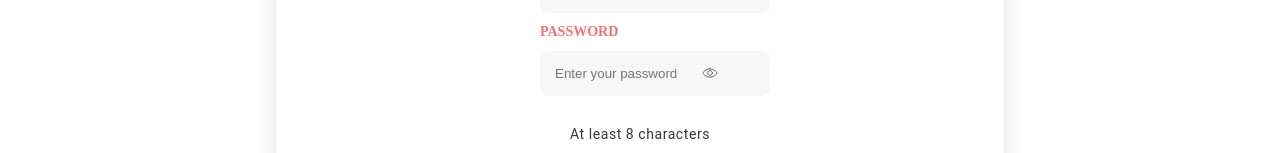
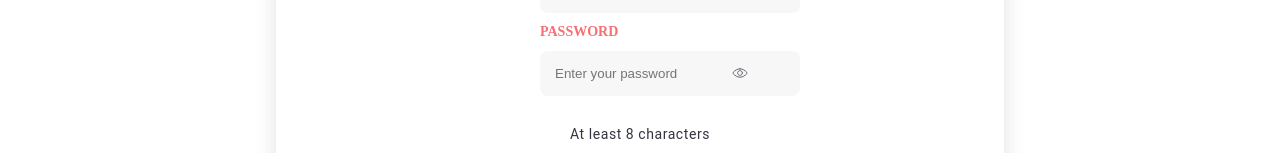
Before and after one commit to Rafal-Dabek/Cinema, a React (Create React App) app in the folder cinema/: page / in a window 1280 px wide. Shown: the part 420-573 px from the top of the page. Built offline with nearby package versions, Linux system fonts and the light colour scheme.

Commit message:
Unused components deleted

```diff
--- a/cinema/src/Components/Homepage.jsx
+++ b/cinema/src/Components/Homepage.jsx
@@ -2,8 +2,6 @@ import React, { Component } from 'react';
 import  { useState} from 'react';
 import {Link } from "react-router-dom";
 import "./style.css"
-import "./FormInput"
-import FormInput from './FormInput';
 import eye from './eye.svg';
 
 
--- a/cinema/src/Components/RegisterSecondStep.jsx
+++ b/cinema/src/Components/RegisterSecondStep.jsx
@@ -2,8 +2,6 @@ import React, { Component } from 'react';
 import  { useState} from 'react';
 import { useLocation,Link } from 'react-router-dom';
 import "./style.css"
-import "./FormInput"
-import FormInput from './FormInput';
 export const RegisterSecondStep=()=>{
     const [values,setValues]=useState({
         first_name:"",
--- a/cinema/src/Components/Succes.jsx
+++ b/cinema/src/Components/Succes.jsx
@@ -2,7 +2,6 @@ import React, { Component } from 'react';
 import  { useState} from 'react';
 import {Link ,useLocation} from "react-router-dom";
 import "./style.css"
-import "./FormInput"
 export const Succes=()=>{
 
     const location = useLocation();
--- a/cinema/src/Components/style.css
+++ b/cinema/src/Components/style.css
@@ -27,8 +27,33 @@ span{
 
 }
 input{
+    width: 230px;
+    border:0px;
+    padding: 15px;
+    margin: 10px 0;
+    background: #F7F7F7;
+    border-radius: 8px;
+
+}
+.formInput{
+    display: flex;
+    flex-direction: column;
     width: 200px;
-    border:0px
+    margin-left: auto;
+    margin-right: auto ;
+
+}
+label{
+    color: #F47073;
+    width: 43px;
+    height: 18px;
+    font-family: 'Roboto Mono';
+    font-style: normal;
+    font-weight: 700;
+    font-size: 14px;
+    line-height: 18px;
+    text-transform: uppercase;
+    width: 100%
 }
 input:hover{
     background: #E5E5E5;
@@ -169,7 +194,7 @@ a{
 #passwordButton{
     position: relative;
     top: 38%;
-    left: 80%;
+    left: 95%;
     height:20px;
     width: 20px;
     margin-top: -43px;
```
